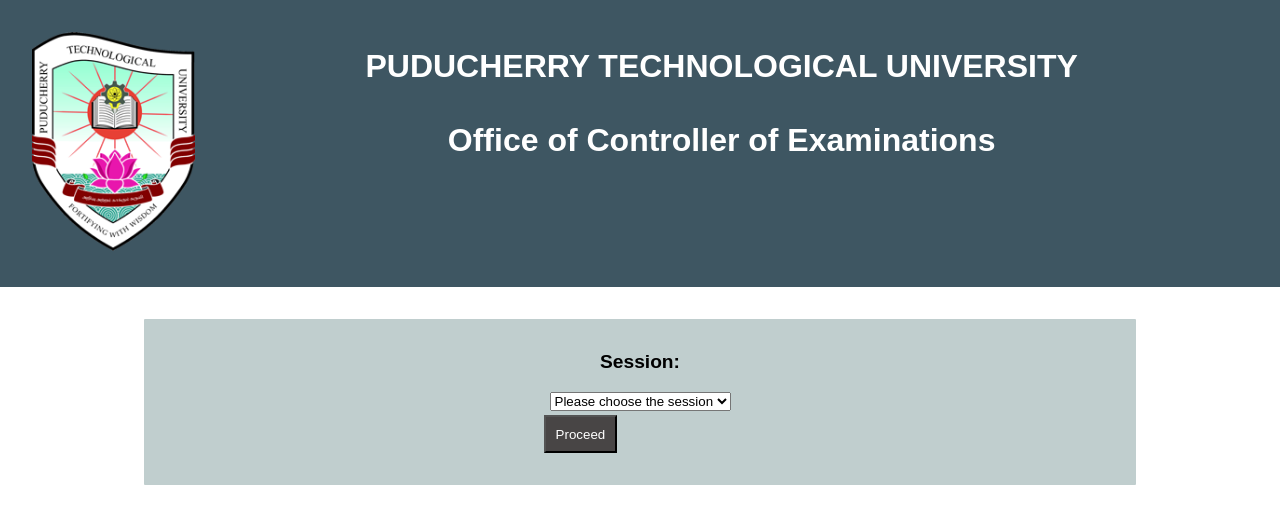
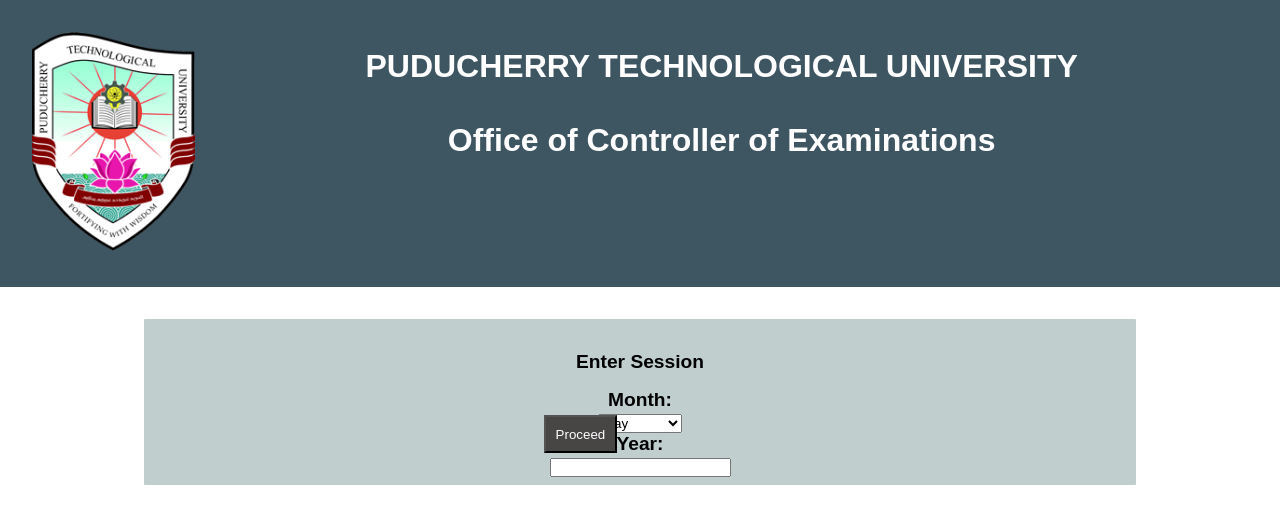
Before and after one commit to sreevyshnavi02/SEL-project---Student-Registration-Process, a PHP site: page /OEC_allotment/get_session.php in a window 1280 px wide. Shown: the top 524 px of the page. Run offline with PHP 8.4, Linux system fonts and the light colour scheme.

Commit message:
Updated to get month and year individually

```diff
--- a/OEC_allotment/get_session.php
+++ b/OEC_allotment/get_session.php
@@ -12,19 +12,21 @@
         <!-- Session as input -->
         <div class="input_session">
             <div class="label_session">
-                <label for="select_session">Session:</label>
+                <label>Enter Session</label>
             </div>
-            <select name="session" id="select_session">
-                <option value="">Please choose the session</option>
-                <option value="18B">Nov - 2018</option>
-                <option value="19A">May - 2019</option>
-                <option value="19B">Nov - 2019</option>
-                <option value="20A">May - 2020</option>
-                <option value="20B">Nov - 2020</option>
-                <option value="21A">May - 2021</option>
-                <option value="20B">Nov - 2021</option>
-                <option value="21A">May - 2022</option>
+
+            <div class="label_session_month">
+                <label for="session_month">Month:</label>
+            </div>
+            <select name="session_month" id="session_month">
+                <option value="A">May</option>
+                <option value="B">November</option>
             </select>
+
+            <div class="label_session_year">
+                <label for="session_year">Year:</label>
+            </div>
+            <input type="number" name="session_year" id="session_year">
         </div>
 
         <input type="submit" value="Proceed" name="submit_session" class = "submit_session">
```
